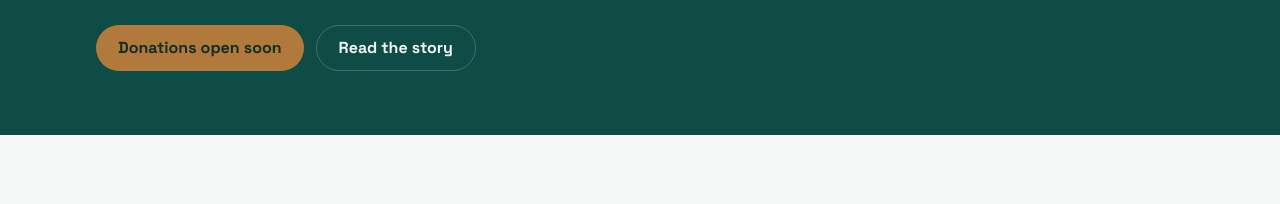
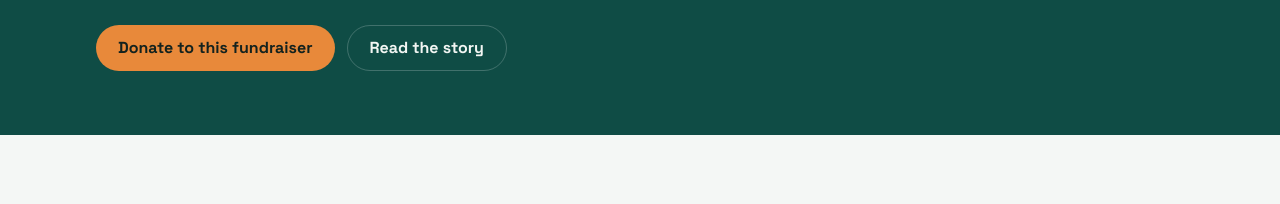
Before and after one commit to volunteervetcollective/volunteervetcollective-site, a plain HTML site: page index.html in a window 1280 px wide. Shown: the part 743-947 px from the top of the page. Drawn offline with Linux system fonts and the light colour scheme.

Commit message:
Link donate buttons to GoFundMe until the charity is approved
Co-Authored-By: Claude Opus 5.5 <noreply@anthropic.com>
Claude-Session: https://claude.ai/code/session_01VLpAXhmQ8ZuwJkdRNmtgHN

```diff
--- a/index.html
+++ b/index.html
@@ -435,7 +435,7 @@ footer a{color:var(--hero-ink)}
           <li><span><strong>Raise and send.</strong> Donations are forwarded to the organisation and the receipt is posted here.</span></li>
         </ol>
         <p class="press">As featured in HuffPost, OK! and The Blast</p>
-        <p class="fineprint">Volunteer Vet Collective is being set up as a California nonprofit. Online donations open once its accounts are in place.</p>
+        <p class="fineprint">Volunteer Vet Collective is being set up as a California nonprofit. Until it is approved, donations go through GoFundMe and are not tax-deductible.</p>
       </div>
     </div>
   </section>
@@ -473,7 +473,7 @@ footer a{color:var(--hero-ink)}
 /* ===== EDIT HERE =====
    Each fundraiser has its own total and donate link.
    raised: amount donated after transaction fees (USD). Set to null to hide the tally.
-   donateUrl: the campaign's link on the charity's donation platform. Leave "" until donations open.
+   donateUrl: GoFundMe for now; swap for the Givebutter campaign link once the charity is approved.
    photos: paste an image URL to replace a placeholder. */
 const SITE = {
   updated: "9 November 2026",
@@ -494,8 +494,8 @@ const SITE = {
         [12500, "Creepy-crawly challenge"],
         [15000, "Trapeze class"]
       ],
-      donateUrl: "",
-      platform: ""
+      donateUrl: "https://www.gofundme.com/f/world-vet-volunteer-series",
+      platform: "GoFundMe"
     }
   ],
   receipts: {
```
